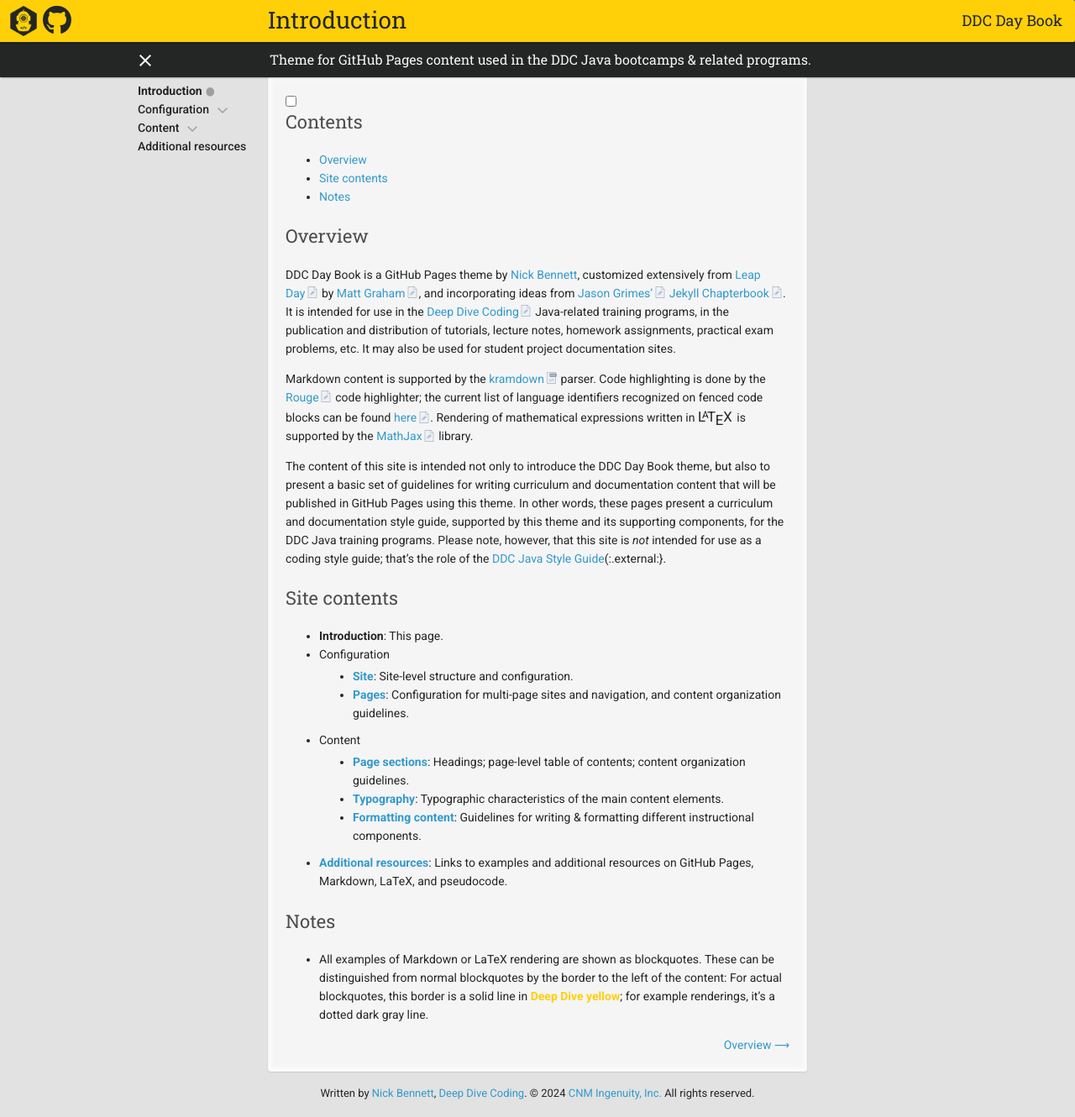
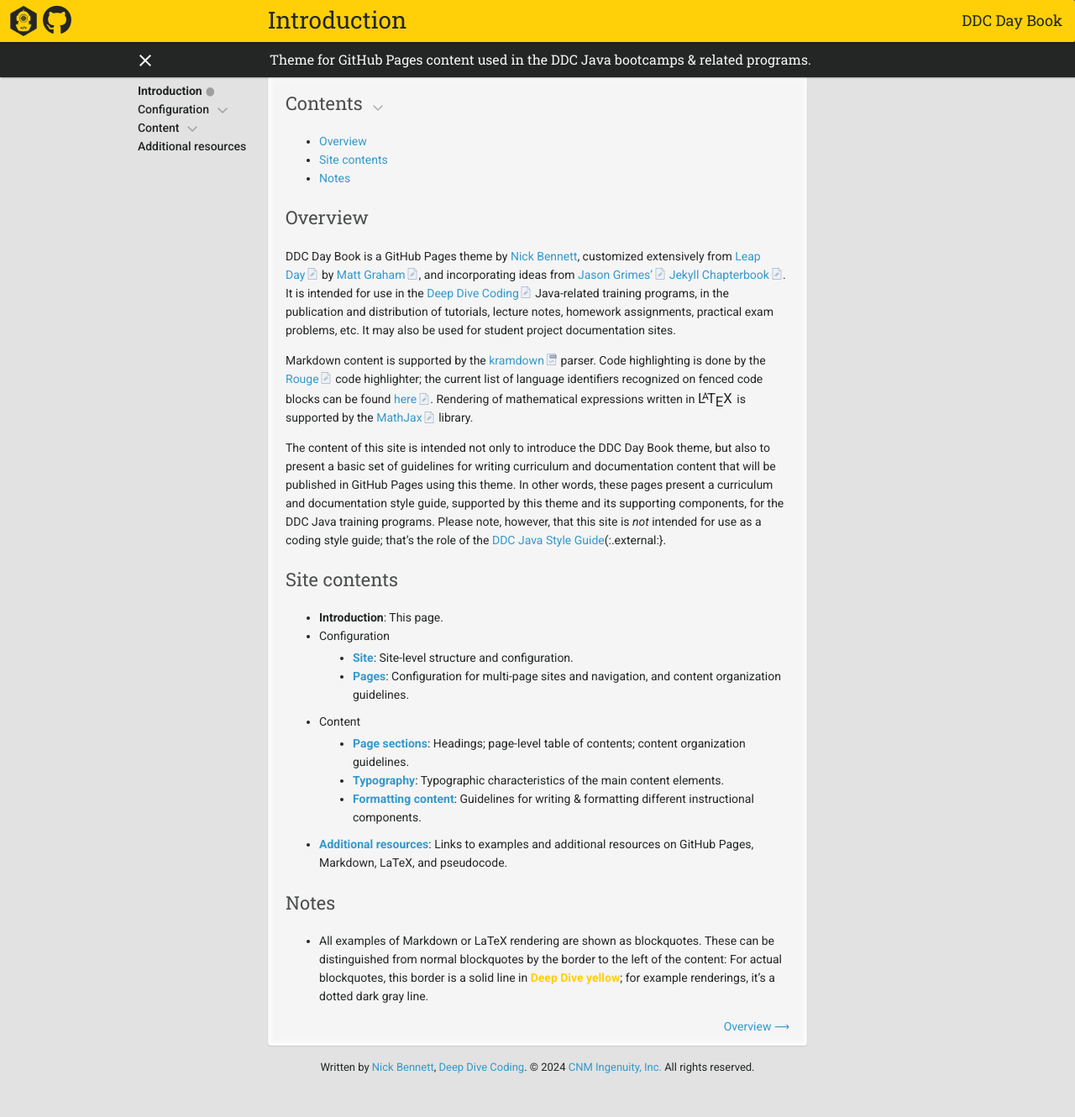
Before and after one commit to ddc-java/ddc-day-book, a Jekyll site: the page built from index.md, in a window 1280 px wide and 1330 px high. Shown: the whole window at 84% size. Built offline with Jekyll 4.4.1, drawn with Linux system fonts in a browser that asks for light colours; nearby versions of some CDN libraries; our own code applies the rules of GitHub Pages for plain Markdown files; formulas are drawn with MathJax 3.

Commit message:
Set up collapsing contents 11

```diff
--- a/_sass/ddc-day-book.scss
+++ b/_sass/ddc-day-book.scss
@@ -458,6 +458,49 @@
   left: 0;
   width: 0;
   height: 0;
+}
+
+input[type='checkbox'] {
+
+  &.collapser {
+
+    display: none;
+
+    + label {
+
+      cursor: pointer;
+      font-weight: 500;
+
+      &::after {
+        display: inline-block;
+        position: relative;
+        content: url("../images/chevron-down.svg");
+        width: 1ch;
+        height: 1ch;
+        padding-left: 0.5ch;
+        vertical-align: -36.5%;
+        opacity: 0.35;
+
+      }
+
+      &:hover {
+        &::after {
+          opacity: 1.0;
+        }
+      }
+
+    }
+
+    &:checked {
+      + label {
+        &::after {
+          content: url("../images/chevron-up.svg");
+        }
+      }
+    }
+
+  }
+
 }
 
 header {
--- a/assets/js/main.js
+++ b/assets/js/main.js
@@ -42,6 +42,7 @@
   $('.collapsible').prev().each(function(index) {
     const checkbox = document.createElement('input');
     checkbox.id = this.id;
+    checkbox.className = 'collapser';
     checkbox.setAttribute('type', 'checkbox');
     const label = document.createElement('label');
     label.setAttribute('for', this.id);
```
